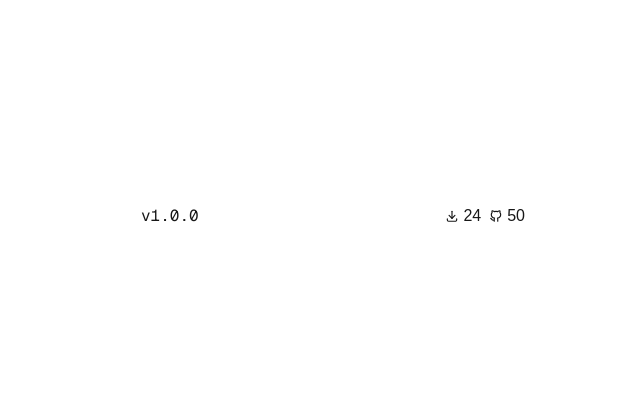
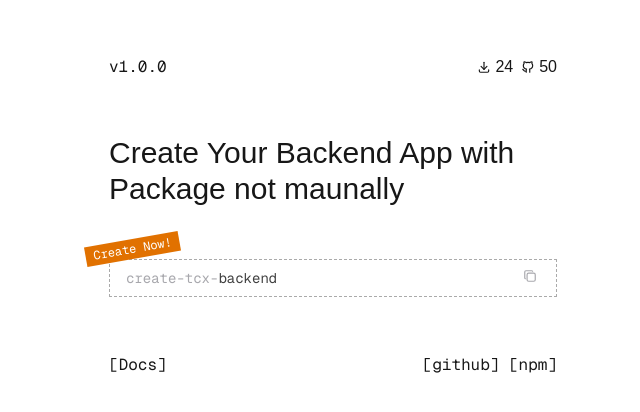
Before and after one commit to sahilcodexx/create-tcx-backend, a Next.js app in the folder web/: page / in a window 1280 px wide. Shown: the part 184-596 px from the top of the page, without its empty margins (307-947 px from the left). Built offline with nearby package versions, Linux system fonts and the light colour scheme.

Commit message:
feat: add backendcreation UI

```diff
--- a/web/app/page.tsx
+++ b/web/app/page.tsx
@@ -1,9 +1,9 @@
-import { IconBrandGithub, IconDownload } from "@tabler/icons-react";
+import { IconBrandGithub, IconCopy, IconDownload } from "@tabler/icons-react";
 
 export default function Home() {
   return (
     <div className="h-screen w-full  flex items-center justify-center">
-      <div className="max-w-sm w-full">
+      <div className="max-w-md w-full flex flex-col gap-10">
         <div className="flex items-center justify-between">
           <div className="font-mono">v1.0.0 </div>
           <div className="flex items-center justify-center gap-2">
@@ -16,6 +16,28 @@ export default function Home() {
             </div>
           </div>
         </div>
+        <div className="text-3xl pt-4">
+          Create Your Backend App with Package not maunally
+        </div>
+        <div className="w-full flex flex-col items-end relative pt-3">
+          <p className="max-w-md text-sm leading-8 tracking-normal text-zinc-600/50 dark:text-zinc-400/50 font-mono border border-dashed border-neutral-500/60 dark:border-neutral-400/70 w-full px-4 py-0.5 cursor-pointer flex">
+            create-tcx-
+            <span className="text-neutral-700 dark:text-white/80 ">
+              backend
+            </span>
+            <span className="absolute right-5 top-5.5 ">
+              <span>
+                <IconCopy size={14} />
+              </span>
+            </span>
+          </p>
+          <span className="font-mono text-xs -rotate-10 absolute -top-2 -left-6 px-2 py-0.5 bg-amber-600 text-white">
+            Create Now!
+          </span>
+        </div>
+        <div className="flex items-center justify-between font-mono pt-4 ">
+          [Docs]<div className="flex gap-3">[github] [npm]</div>
+        </div>
       </div>
     </div>
   );
```
